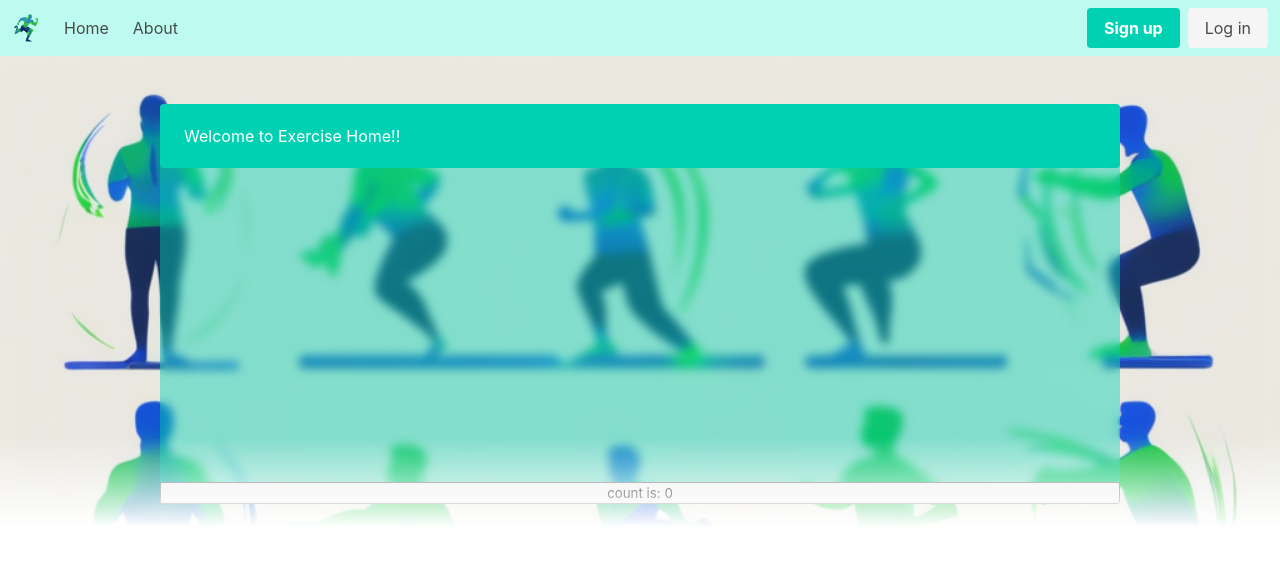
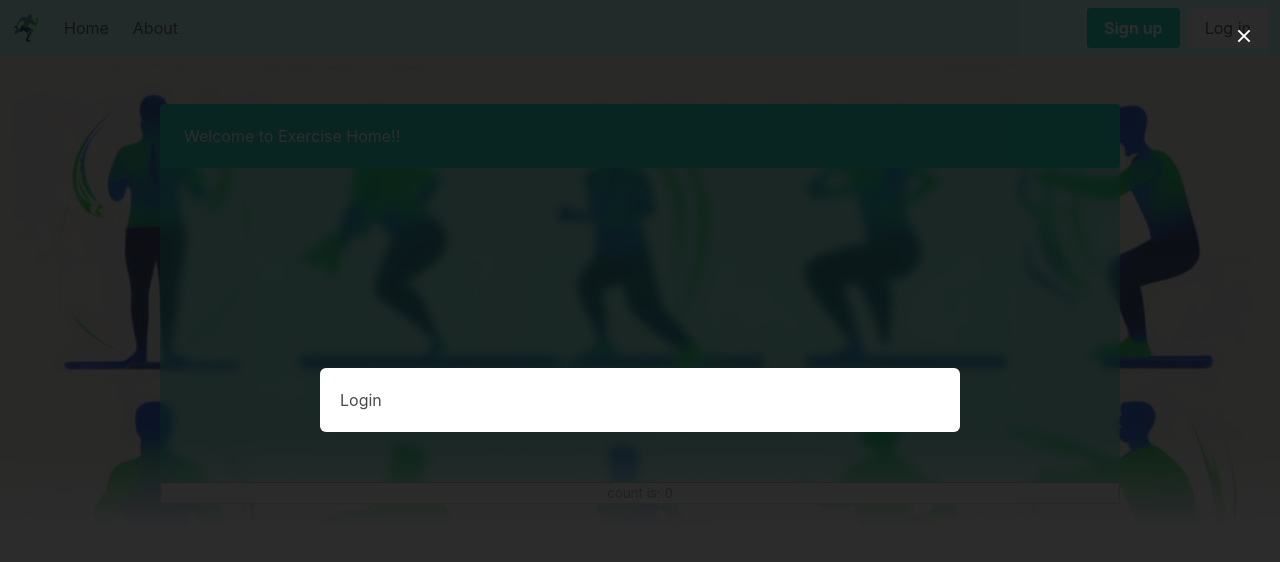
Before and after one commit to lettucegoblin/WebProgrammingProjects, a Vue app in the folder exerciseApp/frontend/: page / in a window 1280 px wide. Both pictures are taken after a click on the link "Log in". Shown: the top 562 px of the page. Built offline with nearby package versions, Linux system fonts and the light colour scheme.

Commit message:
Barebones login model

```diff
--- a/exerciseApp/frontend/src/App.vue
+++ b/exerciseApp/frontend/src/App.vue
@@ -27,17 +27,24 @@
             <a class="button is-primary">
               <strong>Sign up</strong>
             </a>
-            <a class="button is-light">Log in</a>
+            <a class="button is-light" @click="openLoginModel">Log in</a>
           </div>
         </div>
       </div>
     </div>
   </nav>
+  <LoginModel />
   <router-view />
 </template>
 
 <script setup lang="ts">
-
+import LoginModel from "@/components/LoginModel.vue";
+function openLoginModel() {
+  const loginModel = document.getElementById("login-model");
+  if (loginModel) {
+    loginModel.classList.add("is-active");
+  }
+}
 </script>
 
 <style lang="scss">
--- a/exerciseApp/frontend/src/components/LoginModel.vue
+++ b/exerciseApp/frontend/src/components/LoginModel.vue
@@ -1,11 +1,23 @@
 <template>
   <div id="login-model" class="modal">
-    <div class="modal-background"></div>
+    <div class="modal-background" @click="closeLoginModel"></div>
     <div class="modal-content">
       <div class="box">
         <p>Login</p>
       </div>
     </div>
-    <button class="modal-close is-large" aria-label="close"></button>
+    <button
+      class="modal-close is-large"
+      aria-label="close"
+      @click="closeLoginModel"
+    ></button>
   </div>
 </template>
+<script setup lang="ts">
+function closeLoginModel() {
+  const loginModel = document.getElementById("login-model");
+  if (loginModel) {
+    loginModel.classList.remove("is-active");
+  }
+}
+</script>
```
